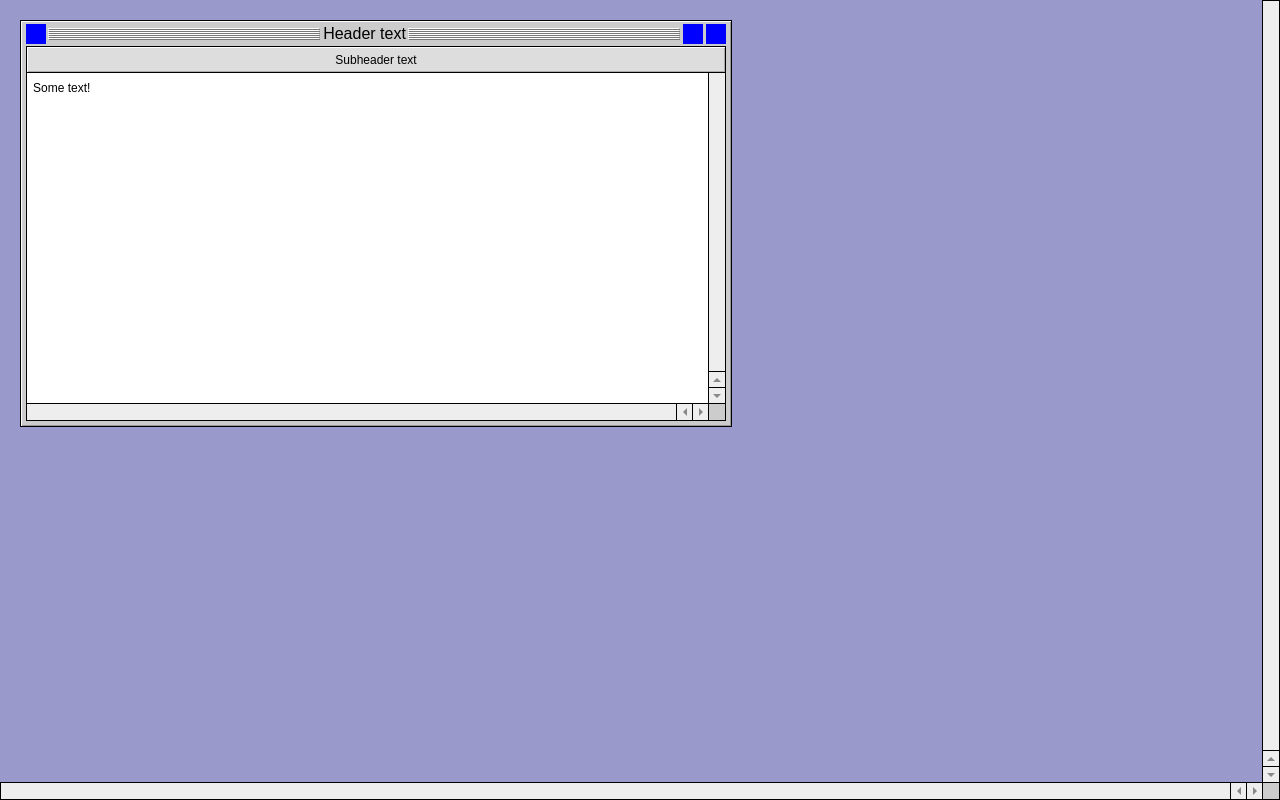
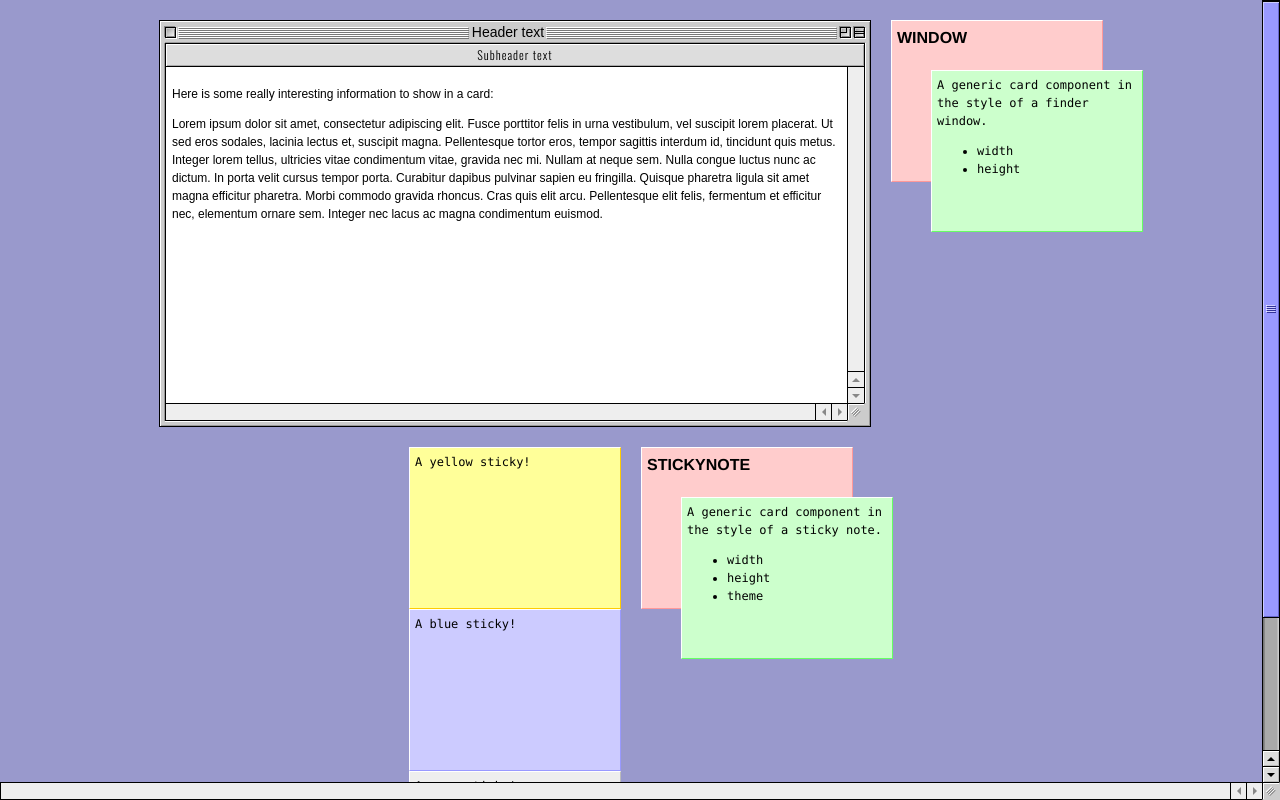
Before and after one commit to bdsplum/mac-os-9-ui, a Vue app: page / in a window 1280 px wide. Built offline with nearby package versions, Linux system fonts and the light colour scheme; a web font is replaced by a local one.

Commit message:
Finished off the window. Added sticky note

```diff
--- a/index.html
+++ b/index.html
@@ -5,6 +5,9 @@
     <link rel="icon" type="image/x-icon" href="favicon.ico">
     <meta name="viewport" content="width=device-width, initial-scale=1.0" />
     <title>Mac OS 9 UI</title>
+    <link rel="preconnect" href="https://fonts.googleapis.com">
+    <link rel="preconnect" href="https://fonts.gstatic.com" crossorigin>
+    <link href="https://fonts.googleapis.com/css2?family=Oswald:wght@300&display=swap" rel="stylesheet">
   </head>
   <body>
     <div id="app"></div>
--- a/src/App.vue
+++ b/src/App.vue
@@ -1,31 +1,23 @@
 <script setup>
     import ScrollContainer from './components/Scroll/ScrollContainer.vue';
-    import Card from './components/Card.vue';
+    import WindowExample from './components/Examples/WindowExample.vue';
+    import StickyExample from './components/Examples/StickyExample.vue';
 </script>
 
 <template>
     <ScrollContainer>
         <div class="content">
-            <Card
-                width="700"
-                height="400"
-            >
-                <template #header>
-                    Header text
-                </template>
-                <template #subheader>
-                    Subheader text
-                </template>
-                <template #default>
-                    Some text!
-                </template>
-            </Card>
+            <WindowExample />
+            <StickyExample />
         </div>
     </ScrollContainer>
 </template>
 
 <style scoped lang="scss">
     .content {
+        display: flex;
+        flex-direction: column;
+        gap: 20px;
         padding: 20px;
     }
 </style>
--- /dev/null
+++ b/src/components/Examples/Example.vue
@@ -0,0 +1,66 @@
+<template>
+    <div class="row">
+        <div class="example">
+            <slot name="component"/>
+        </div>
+        <div class="docs">
+            <StickyNote
+                width="200"
+                height="150"
+                theme="red"
+                class="docs--title"
+            >
+                {{ name }}
+            </StickyNote>
+            <StickyNote
+                width="200"
+                height="150"
+                theme="green"
+                class="docs--info"
+            >
+                <slot name="docs" />
+            </StickyNote>
+        </div>
+    </div>
+</template>
+
+<script setup>
+    import StickyNote from '../StickyNote.vue';
+
+    const props = defineProps({
+        name: String
+    });
+</script>
+
+<style lang="scss" scoped>
+    .row {
+        display: flex;
+        justify-content: center;
+        gap: 20px;
+    }
+
+    .docs {
+        position: relative;
+
+        &--title {
+            font-family: helvetica;
+            font-size: 16px;
+            font-weight: bold;
+            text-transform: uppercase;
+        }
+
+        &--info {
+            position: absolute;
+            top: 50px;
+            left: 40px;
+
+            ul {
+                padding-inline-start: 20px;
+            }
+
+            li {
+                list-style-type: square;
+            }
+        }
+    }
+</style>
--- /dev/null
+++ b/src/components/Examples/StickyExample.vue
@@ -0,0 +1,43 @@
+<template>
+    <Example name="StickyNote">
+        <template #component>
+            <StickyNote
+                width="200"
+                height="150"
+            >
+                A yellow sticky!
+            </StickyNote>
+            <StickyNote
+                width="200"
+                height="150"
+                theme="blue"
+            >
+                A blue sticky!
+            </StickyNote>
+            <StickyNote
+                width="200"
+                height="150"
+                theme="grey"
+            >
+                A grey sticky!
+            </StickyNote>
+        </template>
+        <template #docs>
+            A generic card component in the style of a sticky note.
+            <ul>
+                <li>width</li>
+                <li>height</li>
+                <li>theme</li>
+            </ul>
+        </template>
+    </Example>
+</template>
+
+<script setup>
+    import StickyNote from '../StickyNote.vue';
+    import Example from './Example.vue';
+</script>
+
+<style lang="scss" scoped>
+
+</style>
--- /dev/null
+++ b/src/components/Examples/WindowExample.vue
@@ -0,0 +1,37 @@
+<template>
+    <Example name="Window">
+        <template #component>
+            <Window
+                width="700"
+                height="400"
+            >
+                <template #header>
+                    Header text
+                </template>
+                <template #subheader>
+                    Subheader text
+                </template>
+                <template #default>
+                    <p>Here is some really interesting information to show in a card:</p>
+                    <p>Lorem ipsum dolor sit amet, consectetur adipiscing elit. Fusce porttitor felis in urna vestibulum, vel suscipit lorem placerat. Ut sed eros sodales, lacinia lectus et, suscipit magna. Pellentesque tortor eros, tempor sagittis interdum id, tincidunt quis metus. Integer lorem tellus, ultricies vitae condimentum vitae, gravida nec mi. Nullam at neque sem. Nulla congue luctus nunc ac dictum. In porta velit cursus tempor porta. Curabitur dapibus pulvinar sapien eu fringilla. Quisque pharetra ligula sit amet magna efficitur pharetra. Morbi commodo gravida rhoncus. Cras quis elit arcu. Pellentesque elit felis, fermentum et efficitur nec, elementum ornare sem. Integer nec lacus ac magna condimentum euismod.</p>
+                </template>
+            </Window>
+        </template>
+        <template #docs>
+            A generic card component in the style of a finder window.
+            <ul>
+                <li>width</li>
+                <li>height</li>
+            </ul>
+        </template>
+    </Example>
+</template>
+
+<script setup>
+    import Window from '../Window.vue';
+    import Example from './Example.vue';
+</script>
+
+<style lang="scss" scoped>
+
+</style>
--- a/src/components/Scroll/ScrollBar.vue
+++ b/src/components/Scroll/ScrollBar.vue
@@ -220,7 +220,7 @@
 
             &:hover {
                 background-color: $grey-5;
-                box-shadow: inset 1px 1px #585858, inset -1px -1px #999999;
+                box-shadow: inset 1px 1px #585858, inset -1px -1px $grey-8;
             }
         }
 
--- a/src/components/Scroll/ScrollContainer.vue
+++ b/src/components/Scroll/ScrollContainer.vue
@@ -26,7 +26,9 @@
                 :current="scrollLeft"
                 @scroll="scrollTo($event)"
             />
-            <div class="scroll__corner"></div>
+            <div class="scroll__corner">
+                <div class="scroll__corner-handle"></div>
+            </div>
         </div>
     </div>
 </template>
@@ -77,6 +79,8 @@
      * @param {Event} e - the mouse wheel event
      */
     function mousewheel(e) {
+        // todo: conditional stop propagation if there is nothing to scroll?
+
         if(!content?.value) {
             return;
         }
@@ -138,11 +142,24 @@
         }
 
         &__corner {
-            border: 1px solid black;
+            border: 1px solid;
+            border-color: black transparent transparent black;
             width: 16px;
             height: 16px;
             flex: 0 0 auto;
             background-color: $grey-3;
+            display: flex;
+            justify-content: center;
+            align-items: center;
+            box-shadow: inset 1px 1px white;
+
+            &-handle {
+                width: 8px;
+                height: 1px;
+                transform: rotate(135deg);
+                background-color: $grey-5;
+                box-shadow: 0px 3px white, 0px 2px $grey-5, 0px 1px white, 0px -1px white, 0px -2px $grey-5;
+            }
         }
     }
 </style>
--- /dev/null
+++ b/src/components/StickyNote.vue
@@ -0,0 +1,68 @@
+<template>
+    <div
+        class="sticky"
+        :style="{ height: `${height}px`, width: `${width}px` }"
+        :class="`sticky--${theme}`"
+    >
+        <slot />
+    </div>
+</template>
+
+<script setup>
+    const props = defineProps({
+        /**
+         * Optional sticky height
+         */
+        height: Number,
+        /**
+         * Optional sticky width
+         */
+        width: Number,
+        /**
+         * The sticky theme - 'yellow', 'grey', 'blue', 'green' or 'red'
+         */
+        theme: {
+            type: String,
+            default: 'yellow'
+        }
+    });
+</script>
+
+<style lang="scss" scoped>
+    @import "../styles/colours";
+
+    .sticky {
+        font-family: Monaco, sans-serif;
+        font-size: 12px;
+        padding: 5px;
+        border: 1px solid;
+        overflow: hidden;
+        height: fit-content;
+        width: fit-content;
+
+        &--yellow {
+            background-color: $yellow-1;
+            border-color: white $yellow-2 $yellow-2 white;
+        }
+
+        &--green {
+            background-color: $green-1;
+            border-color: white $green-2 $green-2 white;
+        }
+
+        &--red {
+            background-color: $red-1;
+            border-color: white $red-2 $red-2 white;
+        }
+
+        &--blue {
+            background-color: $blue-4;
+            border-color: white $blue-1 $blue-1 white;
+        }
+
+        &--grey {
+            background-color: $grey-2;
+            border-color: white $grey-7 $grey-7 white;
+        }
+    }
+</style>
--- a/src/components/Card.vue
+++ b/src/components/Window.vue
@@ -8,8 +8,12 @@
             <div class="card__spacer"></div>
             <slot name="header" />
             <div class="card__spacer"></div>
-            <div class="card__button"></div>
-            <div class="card__button"></div>
+            <div class="card__button">
+                <div class="card__button-expand-decoration"></div>
+            </div>
+            <div class="card__button card__button--minimise">
+                <div class="card__button-minimise-decoration"></div>
+            </div>
         </div>
         <div class="card__subheader">
             <slot name="subheader" />
@@ -49,16 +53,39 @@
         flex-direction: column;
 
         &__header {
-            height: 25px;
+            height: 22px;
             display: flex;
             align-items: center;
             gap: 3px;
+            font-size: 14px;
         }
 
         &__button {
-            height: 20px;
-            width: 20px;
-            background-color: blue;
+            height: 9px;
+            width: 9px;
+            border: 1px solid black;
+            box-shadow: inset 1px 1px $grey-3, inset -1px -1px $grey-6, -1px -1px $grey-6, 1px 1px white;
+            background: rgb(2,0,36);
+            background: linear-gradient(135deg, rgba(2,0,36,1) 0%, rgba(153,153,153,1) 0%, rgba(255,255,255,1) 100%);
+            display: flex;
+
+            &--minimise {
+                align-items: center;
+            }
+
+            &-minimise-decoration {
+                width: 100%;
+                border-top: 1px solid black;
+                border-bottom: 1px solid black;
+                height: 1px;
+            }
+
+            &-expand-decoration {
+                width: 55%;
+                height: 55%;
+                border-right: 1px solid black;
+                border-bottom: 1px solid black;
+            }
         }
 
         &__spacer {
@@ -69,7 +96,7 @@
         }
 
         &__subheader {
-            height: 25px;
+            height: 22px;
             background-color: $grey-1;
             display: flex;
             justify-content: center;
@@ -77,16 +104,27 @@
             border: 1px solid black;
             border-bottom: none;
             font-size: 12px;
-            box-shadow: inset 1px 1px white, inset -1px -1px $grey-4;
+            box-shadow: inset 1px 1px white, inset -1px -1px $grey-4, -1px 0 $grey-8, 0 -1px $grey-8, 1px 0 white;
+            font-family: 'Oswald', sans-serif;
+            letter-spacing: 1px;
         }
 
         &__scroll {
             flex: 1;
+            box-shadow: -1px 0 $grey-8;
 
             &:deep(.scroll__content) {
                 border-left: 1px solid black;
                 border-top: 1px solid black;
                 background-color: white;
+            }
+
+            &:deep(.scroll__bar--lower) {
+                box-shadow: 0 1px white;
+            }
+
+            &:deep(.scroll__upper) {
+                box-shadow: 1px 0 white;
             }
         }
 
--- a/src/styles/colours.scss
+++ b/src/styles/colours.scss
@@ -14,3 +14,13 @@ $grey-4: #aaaaaa;
 $grey-5: #777777;
 $grey-6: #888888;
 $grey-7: #bbbbbb;
+$grey-8: #999999;
+
+$yellow-1: #ffff99;
+$yellow-2: #fecc02;
+
+$green-1: #ccffcc;
+$green-2: #66ff65;
+
+$red-1: #ffcccc;
+$red-2: #ff999a;
--- a/src/styles/style.css
+++ b/src/styles/style.css
@@ -1,6 +1,11 @@
 @font-face {
     font-family: "Charcoal";
     src: url("CHARCOAL.TTF") format("opentype");
+}
+
+@font-face {
+    font-family: "AppleGaramond";
+    src: url("AppleGaramond.ttf") format("opentype");
 }
 
 :root {
```
Also changed, not shown: public/AppleGaramond.ttf (added).
